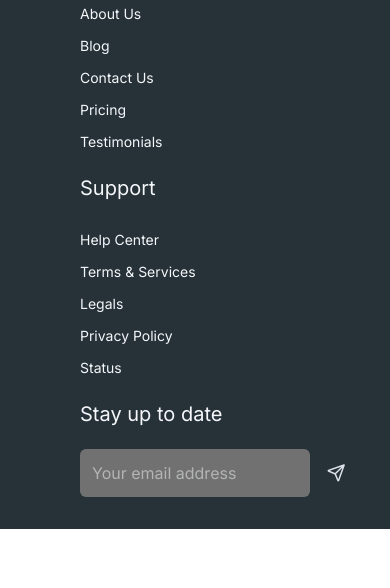
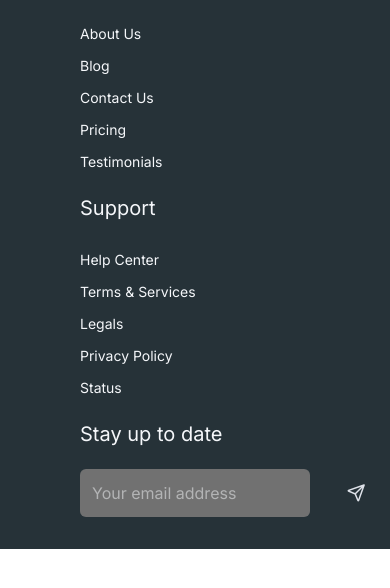
Before and after one commit to Sabbir-Hossain12/landing-page-tailwindCSS, a website: page index.html in a window 390 px wide. Shown: the part 250-838 px from the top of the page. Drawn offline with Linux system fonts and the light colour scheme.

Commit message:
footer responsive

```diff
--- a/index.html
+++ b/index.html
@@ -312,9 +312,9 @@
                     </li>
                 </ul>
             </div>
-            <div class="grid grid-cols-1 md:grid-cols-3">
-                <div>
-                    <h1 class="text-semibold text-[20px]">Company</h1>
+            <div class="grid grid-cols-1 md:grid-cols-2 lg:grid-cols-3">
+                <div class="">
+                    <h1 class="text-semibold text-[20px] mt-5 md:mt-0">Company</h1>
                     <ul class="mt-6 flex flex-col gap-y-2">
                         <li><a href="" class="font-normal text-[14px]/[20px]">About Us</a></li>
                         <li><a href="" class="text-[14px]/[20px]">Blog</a></li>
@@ -333,11 +333,11 @@
                         <li><a href="" class="text-[14px]">Status</a></li>
                     </ul>
                 </div>
-                <div class="flex flex-col space-y-5  mt-5 md:mt-0">
+                <div class="flex flex-col space-y-5  mt-5 md:mt-7 lg:mt-0 md:col-span-2 lg:col-span-1 md:items-start">
                     <h1 class="text-[20px]">Stay up to date</h1>
                     <div class="flex items-center max-w-sm bg-gray p-3 rounded-md">
                         <input class="bg-transparent outline-none flex-1" type="text" placeholder="Your email address"/>
-                        <button class="">
+                        <button class="ml-5 flex items-center justify-center">
                             <i class="fa-regular fa-paper-plane" style="color: rgb(222, 226, 233);"></i>
                         </button>
                     </div>
```
Also changed, not shown: asset/css/output.css.
